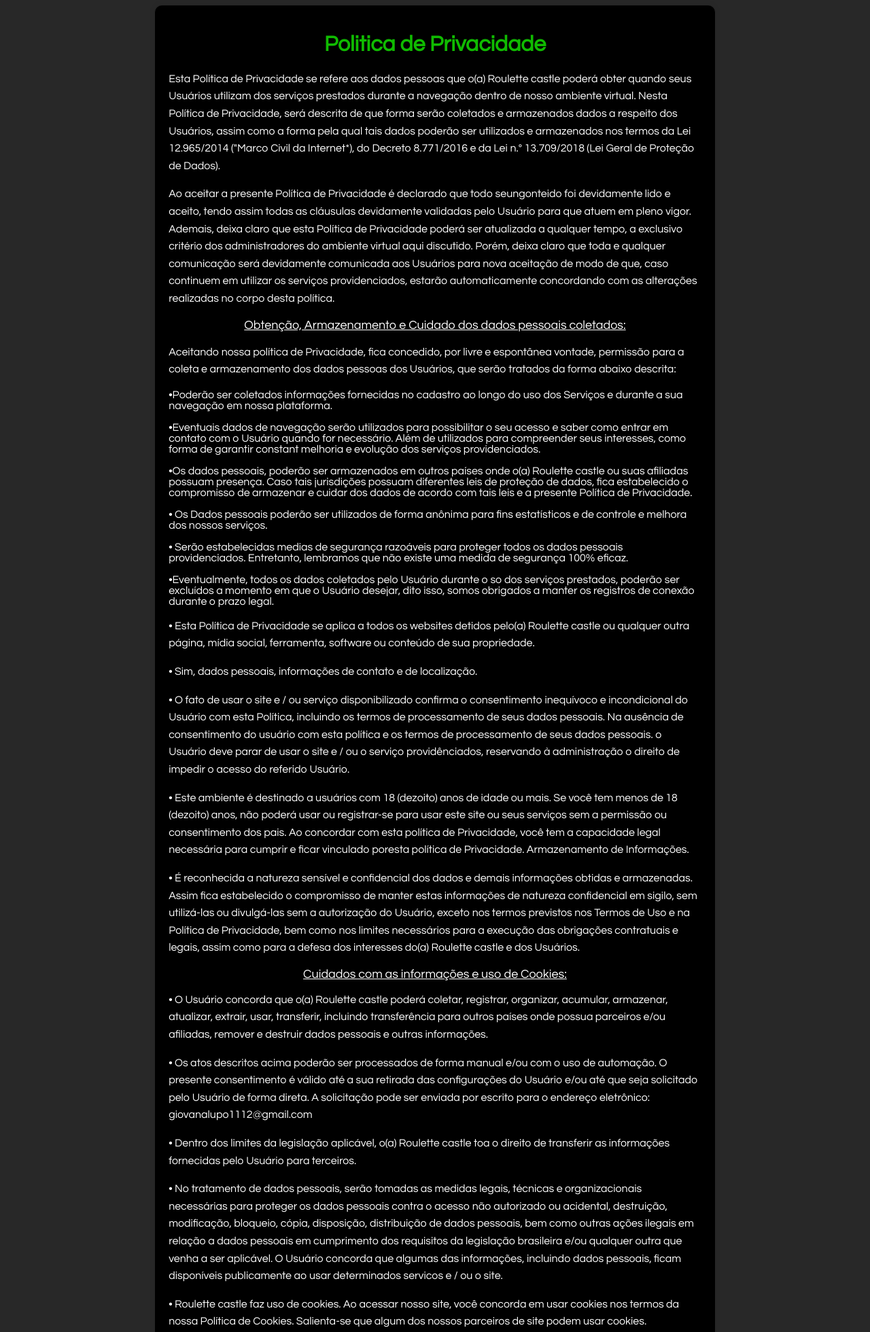
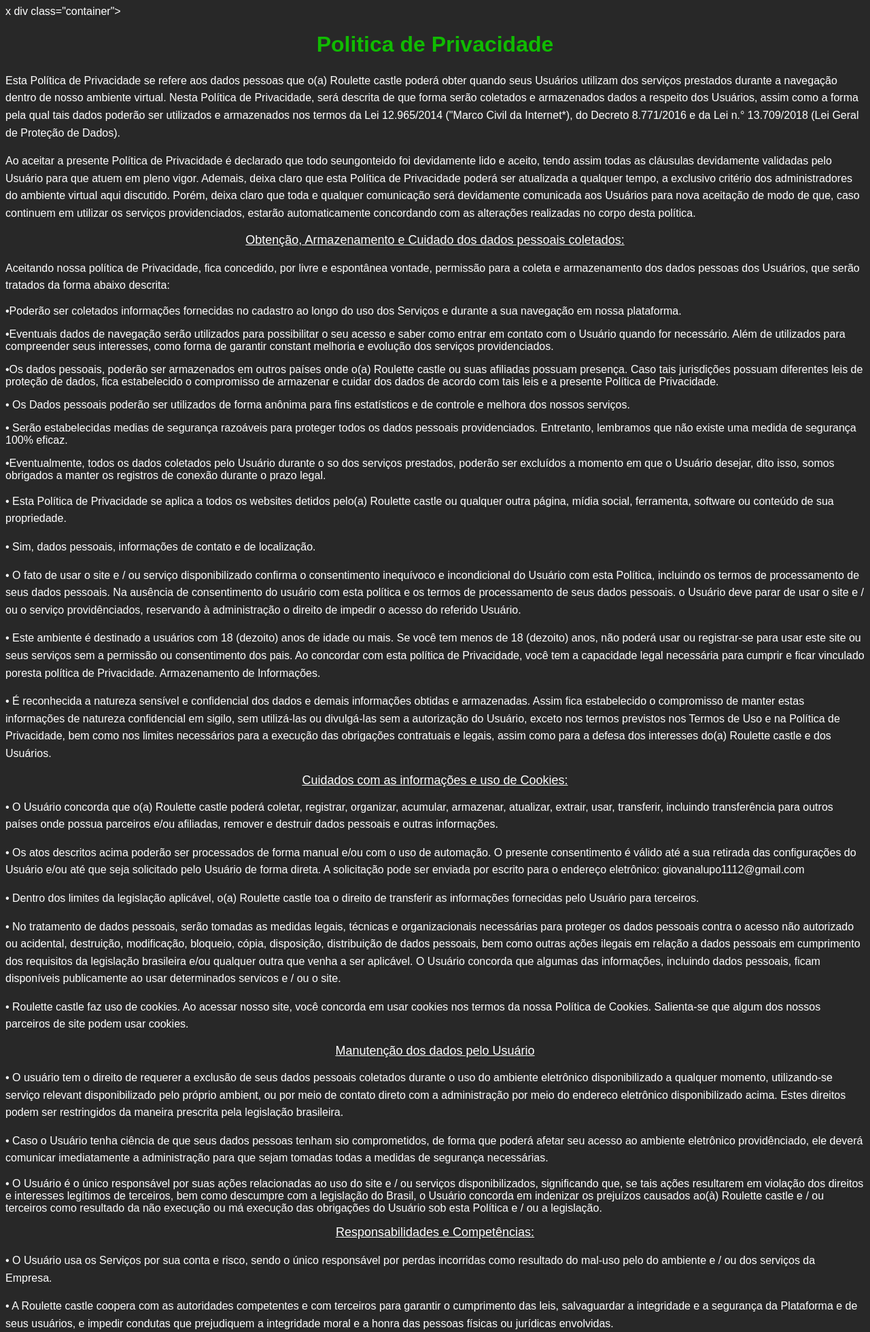
Before and after one commit to lilgab4m/Roulette-castle, a PHP site: page /termos.php in a window 1280 px wide. Shown: the top 1960 px of the page at 68% size. Run offline with PHP 8.4, Linux system fonts and the light colour scheme.

Commit message:
Update termos.php

```diff
--- a/termos/termos.php
+++ b/termos/termos.php
@@ -60,7 +60,157 @@
     </style>
 </head>
 <body>
-    <div class="container">
+
+
+
+
+
+
+
+
+
+
+
+
+
+
+
+
+
+
+
+
+
+
+
+
+
+
+
+
+
+
+
+
+
+
+
+
+
+
+
+
+
+
+
+
+
+
+
+
+
+
+
+
+
+
+
+
+
+
+
+
+
+
+
+
+
+
+
+
+
+
+
+
+
+
+
+
+
+
+
+
+
+
+
+
+
+
+
+
+
+
+
+
+
+
+
+
+
+
+
+
+
+
+
+
+
+
+
+
+
+
+
+
+
+
+
+
+
+
+
+
+
+
+
+
+
+
+
+
+x
+
+
+
+
+
+
+
+
+
+
+
+
+
+
+
+
+
+
+
+
+
+div class="container">
         <h1>Politica de Privacidade</h1>
         <p> Esta Política de Privacidade se refere aos dados pessoas que o(a) Roulette castle poderá obter quando seus Usuários utilizam dos serviços prestados durante a navegação dentro de nosso ambiente virtual. Nesta Política de Privacidade, será descrita de que forma serão coletados e armazenados dados a respeito dos Usuários, assim como a forma pela qual tais dados poderão ser utilizados e armazenados nos termos da Lei
             12.965/2014 ("Marco Civil da Internet*), do Decreto 8.771/2016 e da Lei n.° 13.709/2018 (Lei Geral de Proteção de Dados).
```
